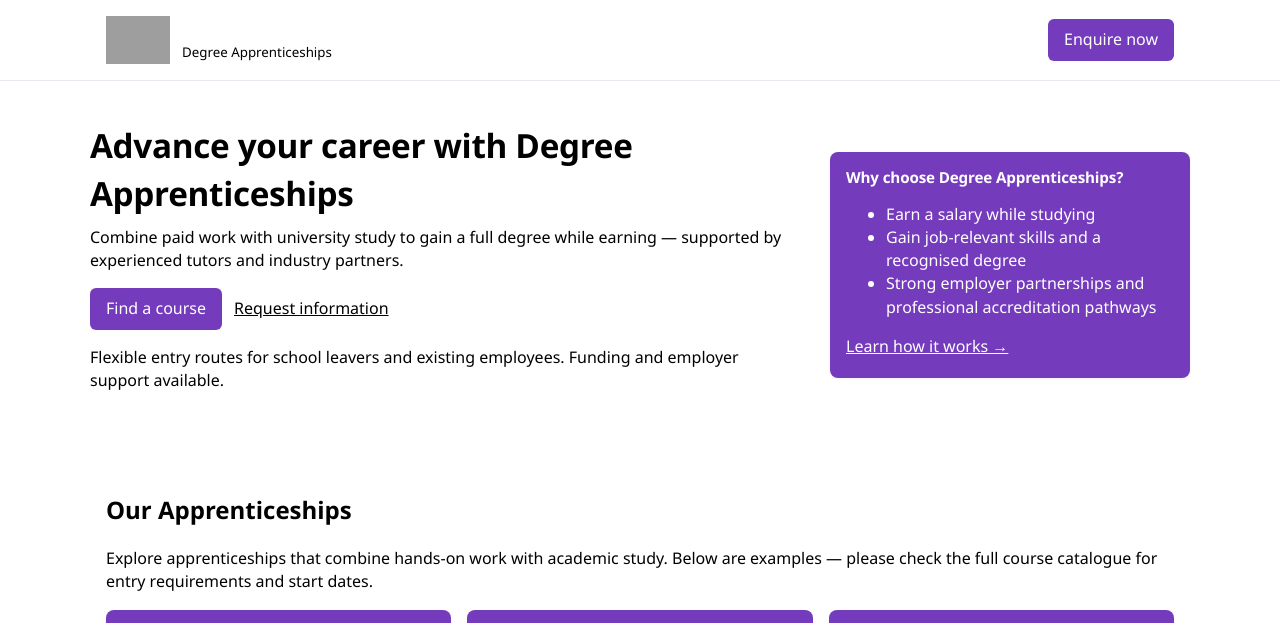
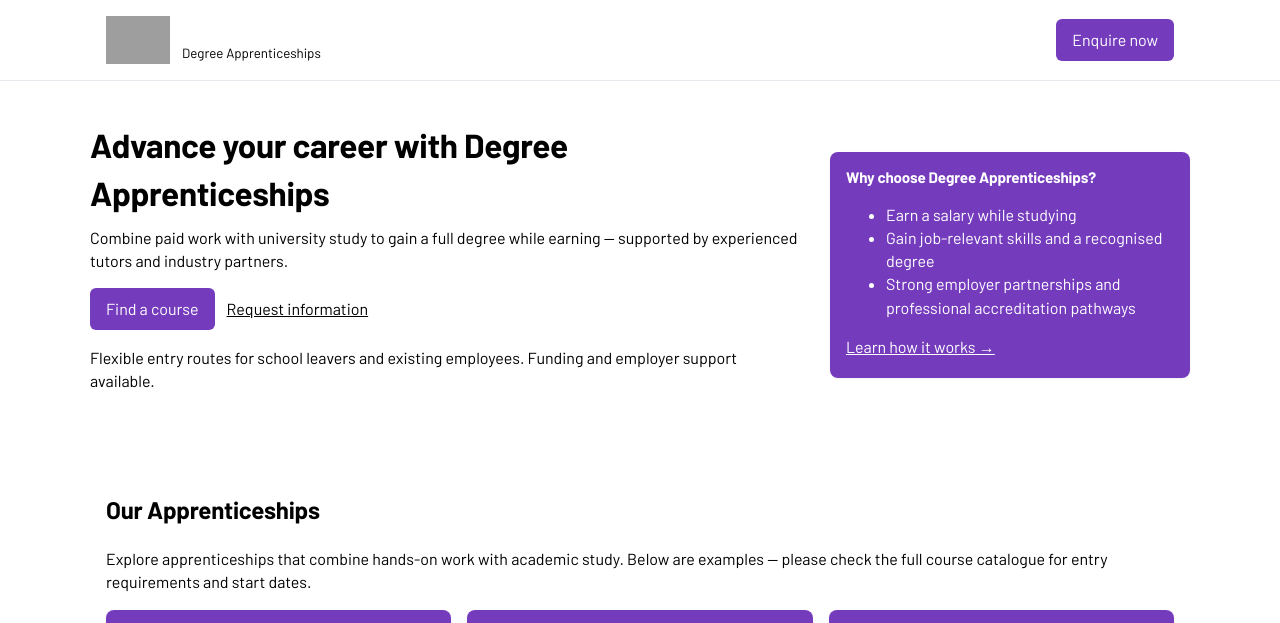
Before and after one commit to pneary5256-wq/TestDAWebsite, a Django app: page / in a window 1280 px wide. Shown: the top 623 px of the page. Run offline with Django 5.2, Linux system fonts and the light colour scheme; data comes from the database, SQL or seed files in the repository; both versions use the stored data as it was after the commit; grey boxes are pictures that could not be loaded.

Commit message:
Changed font type to a Leeds Beckett clone

```diff
--- a/mysite/main/static/main/styles.css
+++ b/mysite/main/static/main/styles.css
@@ -1,3 +1,5 @@
+@import url("https://fonts.googleapis.com/css2?family=Barlow:wght@300;400;500;600;700&display=swap");
+
 :root {
   /* Brand palette */
   --brand-purple: #753BBD; /* RGB(117,59,189) */
@@ -10,19 +12,20 @@
   --container: 1100px;
   --radius: 8px;
   --focus: 3px rgba(0,0,0,0.18);
-  font-family: "Segoe UI", sans-serif;
+  font-family: "Barlow", sans-serif;
 }
 
 /* Font imports */
 
-*{box-sizing:border-box}
-html,body{height:100%}
+*, *::before, *::after{box-sizing:border-box;font-family: "Barlow", sans-serif !important;}
+html,body{height:100%;font-family: "Barlow", sans-serif !important;}
 body{
   margin:0;
   background:var(--bg); /* pure white main background */
   color:var(--trim-dark); /* all other text black */
   -webkit-font-smoothing:antialiased;
   -moz-osx-font-smoothing:grayscale;
+  font-family: "Barlow", sans-serif !important;
 }
 .container{max-width:var(--container);margin:0 auto;padding:1rem}
 
@@ -34,17 +37,19 @@ body{
 }
 .brand{display:flex;align-items:center;gap:.75rem}
 .brand img{height:52px;width:auto;display:block}
-.brand strong{font-weight:700;color:var(--trim-light)}
+.brand strong{font-weight:700;color:var(--trim-light);font-family: "Barlow", sans-serif !important;}
+.brand small{font-family: "Barlow", sans-serif !important;}
+.brand div{font-family: "Barlow", sans-serif !important;}
 .nav-list{display:flex;gap:1rem;list-style:none;padding:0;margin:0}
 .nav-list a{
   color:var(--trim-light); /* white links in header */
-  text-decoration:none;padding:.35rem .5rem;border-radius:6px
+  text-decoration:none;padding:.35rem .5rem;border-radius:6px;font-family: "Barlow", sans-serif !important;
 }
 .nav-list a:hover{background:rgba(255,255,255,0.06)}
 
 a.button{
   background:var(--trim-dark); /* other bits black */
-  color:var(--trim-light);padding:.6rem 1rem;border-radius:8px;text-decoration:none;display:inline-block
+  color:var(--trim-light);padding:.6rem 1rem;border-radius:8px;text-decoration:none;display:inline-block;font-family: "Barlow", sans-serif !important;
 }
 a.button:focus{outline:none;box-shadow:0 0 0 var(--focus)}
 
@@ -52,7 +57,7 @@ a.button:focus{outline:none;box-shadow:0 0 0 var(--focus)}
 .hero{display:flex;gap:2rem;align-items:center;padding:2.5rem 0}
 .hero-copy h1{
   font-size:clamp(1.6rem,2.6vw,2.6rem);
-  margin:0 0 .5rem;font-family:"Segoe UI",sans-serif;
+  margin:0 0 .5rem;font-family:"Barlow",sans-serif;
   color:var(--trim-dark); /* headings outside header are black */
 }
 .lead{color:var(--muted);margin:0 0 1rem}
@@ -71,8 +76,8 @@ a.button:focus{outline:none;box-shadow:0 0 0 var(--focus)}
 
 /* Form */
 form{margin-top:1rem}
-input[type="text"],input[type="email"],select,textarea{
-  width:100%;padding:.6rem;border:1px solid #d7dbe0;border-radius:6px;font-family:inherit
+input[type="text"],input[type="email"],select,textarea,button{
+  width:100%;padding:.6rem;border:1px solid #d7dbe0;border-radius:6px;font-family: "Barlow", sans-serif !important;
 }
 input:focus,textarea:focus,select:focus{outline:none;box-shadow:0 0 0 var(--focus)}
 
@@ -94,8 +99,14 @@ footer{
 .sr-only{position:absolute;width:1px;height:1px;padding:0;margin:-1px;overflow:hidden;clip:rect(0,0,0,0);white-space:nowrap;border:0}
 
 /* Small tweaks to match tone */
-h1,.card h3{letter-spacing:-0.01em}
+h1,h2,h3,h4,h5,h6,.card h3{letter-spacing:-0.01em;font-family: "Barlow", sans-serif !important;}
+p,span,div,a,li,label,strong,small,blockquote,ul,ol{font-family: "Barlow", sans-serif !important;}
 
 /* Make focus visible for keyboard users */
 :focus{outline:none}
 :focus-visible{outline:3px solid rgba(0,0,0,0.28);outline-offset:2px}
+
+/* Final font override for everything */
+* {
+  font-family: "Barlow", sans-serif !important;
+}
--- a/mysite/main/templates/main/index.html
+++ b/mysite/main/templates/main/index.html
@@ -6,34 +6,43 @@
   <meta name="viewport" content="width=device-width,initial-scale=1" />
   <title>Degree Apprenticeships | Leeds Beckett University</title>
   <meta name="description" content="Advance your career with Degree Apprenticeships at Leeds Beckett University — learn on the job, earn a salary, and gain a degree. Courses for learners and employer partnerships." />
+  <link rel="preconnect" href="https://fonts.googleapis.com">
+  <link rel="preconnect" href="https://fonts.gstatic.com" crossorigin>
+  <link href="https://fonts.googleapis.com/css2?family=Barlow:wght@300;400;500;600;700&display=swap" rel="stylesheet">
   <link rel="stylesheet" href="{% static 'main/styles.css' %}" />
   <style>
-    :root { --accent:#753BBD; --muted:#000000; --bg:#ffffff00; --container:1100px; font-family: "Segoe UI", sans-serif; color:#fcfcfc00; }
-    body{margin:0;background:var(--bg);line-height:1.45}
+    * { font-family: "Barlow", sans-serif !important; }
+    :root { --accent:#753BBD; --muted:#000000; --bg:#ffffff00; --container:1100px; font-family: "Barlow", sans-serif; color:#fcfcfc00; }
+    body{margin:0;background:var(--bg);line-height:1.45;font-family: "Barlow", sans-serif !important;}
     .site-header{background:#fff;border-bottom:1px solid #e6e9ee}
+    h1,h2,h3,h4,h5,h6{font-family:"Barlow",sans-serif !important;}
     .container{max-width:var(--container);margin:0 auto;padding:1rem}
     .brand{display:flex;align-items:center;gap:.75rem}
+    .brand strong,.brand small,.brand div{font-family:"Barlow",sans-serif !important;}
     .brand img{height:48px;width:auto}
     nav{margin-left:auto}
     .nav-list{display:flex;gap:1rem;list-style:none;padding:0;margin:0}
-    a.button{background:var(--accent);color:#fff;padding:.6rem 1rem;border-radius:6px;text-decoration:none}
+    .nav-list a{font-family:"Barlow",sans-serif !important;}
+    a.button{background:var(--accent);color:#fff;padding:.6rem 1rem;border-radius:6px;text-decoration:none;font-family:"Barlow",sans-serif !important;}
     .hero{display:flex;gap:2rem;align-items:center;padding:2.5rem 0}
     .hero .hero-copy{flex:1}
-    .hero h1{margin:0 0 .5rem;font-size:clamp(1.5rem,2.6vw,2.4rem)}
-    .hero p.lead{color:var(--muted);margin:0 0 1rem}
+    .hero h1{margin:0 0 .5rem;font-size:clamp(1.5rem,2.6vw,2.4rem);font-family:"Barlow",sans-serif !important;}
+    .hero p.lead{color:var(--muted);margin:0 0 1rem;font-family:"Barlow",sans-serif !important;}
     .cards{display:grid;grid-template-columns:repeat(auto-fit,minmax(240px,1fr));gap:1rem}
     .card{background:#753BBD;padding:1rem;border-radius:8px;box-shadow:0 1px 3px rgba(0,0,0,.06);color:#fff}
     .card img{width:100%;height:200px;object-fit:cover;border-radius:4px;margin-bottom:0.75rem}
-    .card h3{font-size:0.95rem;line-height:1.25;margin-top:0;margin-bottom:0.75rem;color:#fff}
-    .card h4{color:#fff}
-    .card .muted{color:#fff}
-    .card a{color:#fff}
+    .card h3{font-size:0.95rem;line-height:1.25;margin-top:0;margin-bottom:0.75rem;color:#fff;font-family:"Barlow",sans-serif !important;}
+    .card h4{color:#fff;font-family:"Barlow",sans-serif !important;}
+    .card .muted{color:#fff;font-family:"Barlow",sans-serif !important;}
+    .card a{color:#fff;font-family:"Barlow",sans-serif !important;}
     .cta-row{display:flex;gap:.75rem;align-items:center}
     .how-it-works{display:grid;grid-template-columns:repeat(auto-fit,minmax(220px,1fr));gap:1rem;margin-top:1rem}
     .testimonials{background:#fff;padding:1.25rem;border-radius:8px}
     footer{background:#000000;color:#fff;padding:1.5rem 0;margin-top:2rem}
-    .muted{color:var(--muted)}
-    form input,form textarea,form select{width:100%;padding:.6rem;border:1px solid #d7dbe0;border-radius:6px}
+    .muted{color:var(--muted);font-family:"Barlow",sans-serif !important;}
+    p,li,span,div,a,label{font-family:"Barlow",sans-serif !important;}
+    form input,form textarea,form select,button{width:100%;padding:.6rem;border:1px solid #d7dbe0;border-radius:6px;font-family:"Barlow",sans-serif !important;}
+    * { font-family: "Barlow", sans-serif !important; }
     .grid-2{display:grid;grid-template-columns:1fr 320px;gap:1rem}
     @media (max-width:880px){.grid-2{grid-template-columns:1fr}}
   </style>
```
Also changed, not shown: mysite/main/static/main/admin-jazzmin.css (+11 -0 lines), mysite/main/templates/main/school_detail.html (+20 -11 lines), mysite/db.sqlite3.
